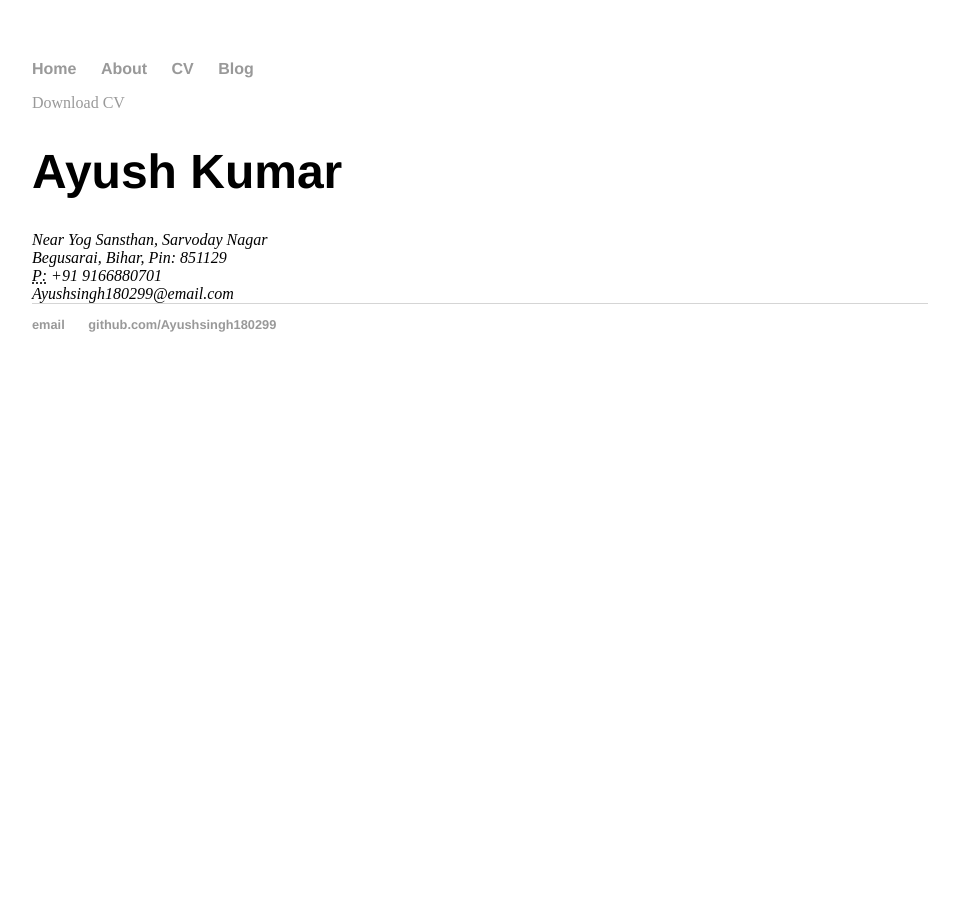
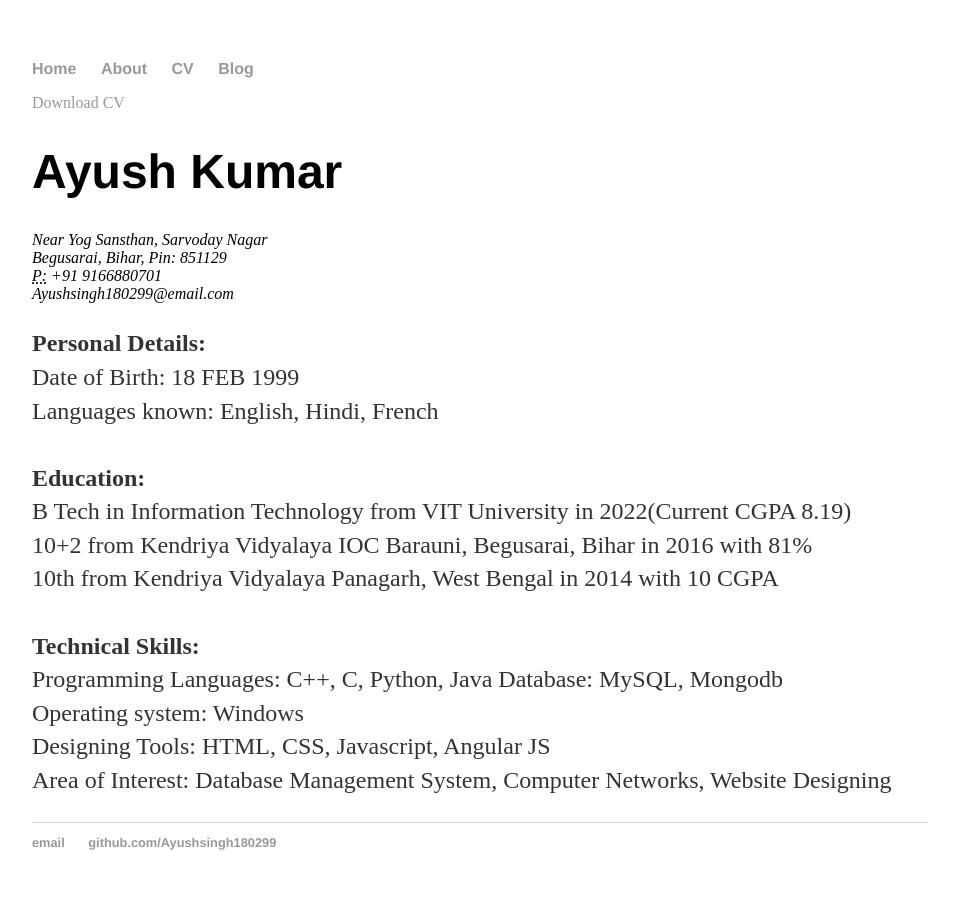
Before and after one commit to Ayushsingh180299/Ayushsingh180299.github.io, a Jekyll site: the page built from cv/index.html, in a window 1280 px wide. Shown: the whole page, without its empty margins (160-1119 px from the left). Built offline with Jekyll 4.4.1, drawn with Linux system fonts in a browser that asks for light colours.

Commit message:
Update index.html

```diff
--- a/cv/index.html
+++ b/cv/index.html
@@ -4,7 +4,7 @@ title: CV of Your Name
 ---
 
 	<div class="cv">
-		<a href="#" class="download" title="Download CV as PDF">Download CV</a>
+		<a href="https://github.com/Ayushsingh180299/Ayushsingh180299.github.io/pdf/AYUSH KUMAR resume" class="download" title="Download CV as PDF">Download CV</a>
 					<h1>Ayush Kumar</h1>
 					<address>
 					Near Yog Sansthan, Sarvoday Nagar<br>
@@ -12,7 +12,17 @@ title: CV of Your Name
 					<abbr title="phone">P:</abbr> +91 9166880701<br>
 					<span class="obfuscate">Ayushsingh180299@email.com</span>
 					</address>
-
+		<p><b>Personal Details:</b><br>
+			Date of Birth: 18 FEB 1999<br> Languages known: English, Hindi, French<br><br>
+			<b>Education:</b><br>
+			B Tech in Information Technology from VIT University in 2022(Current CGPA 8.19)<br>
+10+2 from Kendriya Vidyalaya IOC Barauni, Begusarai, Bihar in 2016 with 81%<br>
+10th from Kendriya Vidyalaya Panagarh, West Bengal in 2014 with 10 CGPA <br><br>
+			<b>Technical Skills:</b><br>
+			Programming Languages: C++, C, Python, Java Database: MySQL, Mongodb<br>
+Operating system: Windows<br>
+Designing Tools: HTML, CSS, Javascript, Angular JS<br>
+Area of Interest: Database Management System, Computer Networks, Website Designing <br></p>
 
 
 
```
